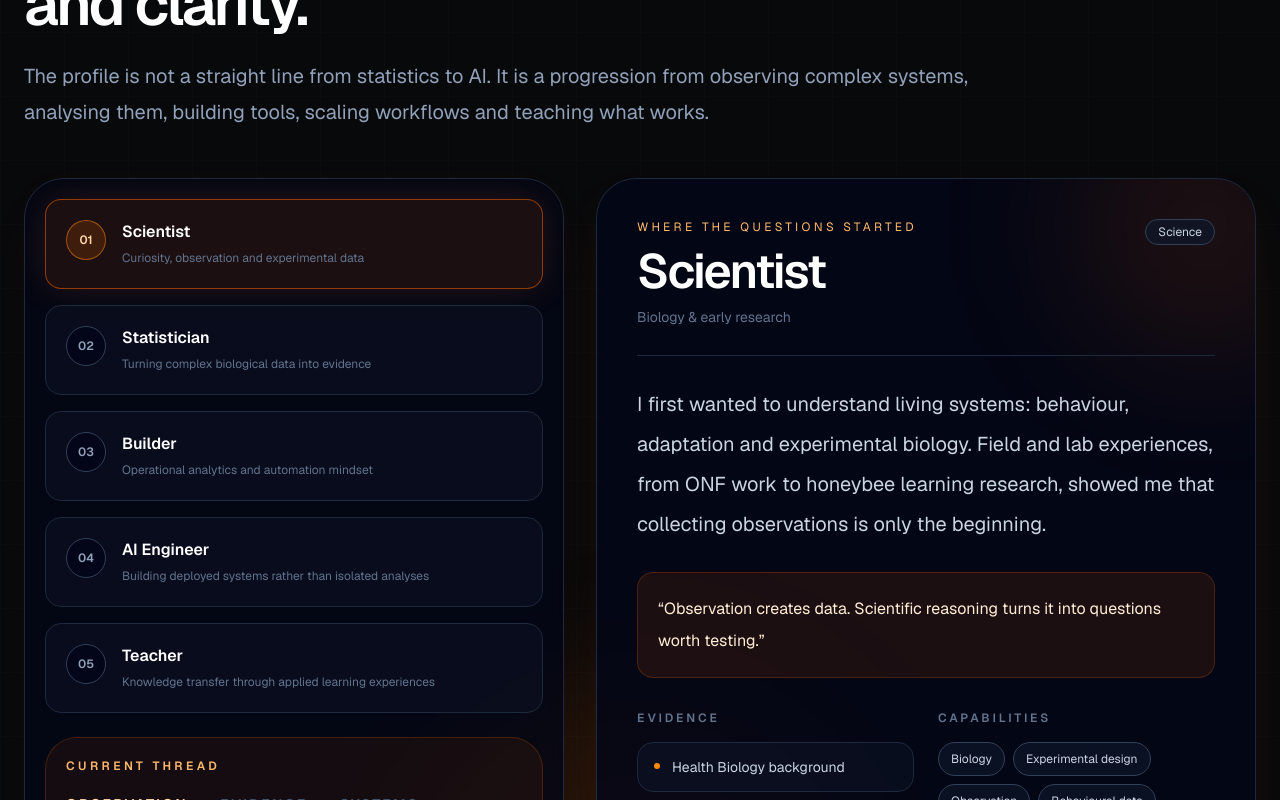
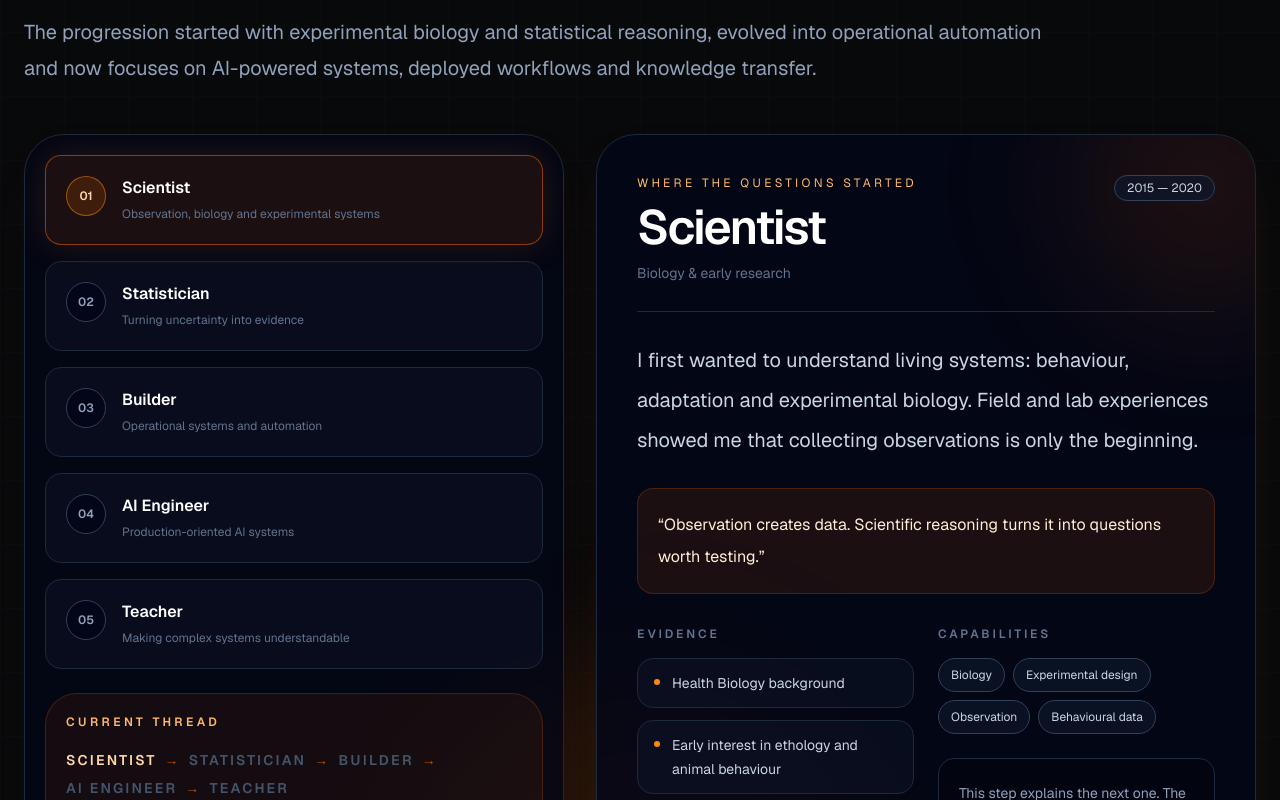
Before and after one commit to RaphaelParmentier/raphael-portfolio, a Next.js app: page / in a window 1280 px wide. Shown: the part 1440-2240 px from the top of the page. Built offline with nearby package versions, Linux system fonts and the light colour scheme.

Commit message:
Refonte journey map

```diff
--- a/components/sections/JourneyMap.tsx
+++ b/components/sections/JourneyMap.tsx
@@ -1,41 +1,50 @@
 "use client";
 
+import { journeySteps } from "@/data/journey";
+import { motion } from "framer-motion";
 import { useState } from "react";
-import { AnimatePresence, motion } from "framer-motion";
-import { journeySteps } from "@/data/journey";
-import SectionHeader from "@/components/ui/SectionHeader";
 
-const principles = ["Observation", "Evidence", "Systems", "Scale", "Clarity"];
+const principles = ["Scientist", "Statistician", "Builder", "AI Engineer", "Teacher"];
 
 export default function JourneyMap() {
-  const [activeId, setActiveId] = useState(journeySteps[0].id);
-  const activeIndex = journeySteps.findIndex((step) => step.id === activeId);
-  const activeStep =
-    journeySteps.find((step) => step.id === activeId) ?? journeySteps[0];
+  const [activeStep, setActiveStep] = useState(journeySteps[0]);
+
+  const activeIndex = journeySteps.findIndex((step) => step.id === activeStep.id);
 
   return (
     <section
       id="journey"
-      className="relative z-10 mx-auto max-w-[112rem] px-5 py-24 sm:px-6 lg:py-32 2xl:py-40 2xl:px-10"
+      className="relative z-10 mx-auto max-w-[112rem] px-5 py-24 sm:px-6 lg:py-32 2xl:px-10 2xl:py-40"
     >
-      <SectionHeader
-        eyebrow="Journey Map"
-        title="A trajectory built around evidence, systems and clarity."
-        description="The profile is not a straight line from statistics to AI. It is a progression from observing complex systems, analysing them, building tools, scaling workflows and teaching what works."
-      />
+      <div className="max-w-6xl">
+        <p className="text-xs font-semibold uppercase tracking-[0.28em] text-orange-400 sm:text-sm 2xl:text-base">
+          Journey Map
+        </p>
 
-      <div className="mt-12 grid gap-8 lg:grid-cols-[0.9fr_1.1fr] lg:items-stretch 2xl:mt-16 2xl:gap-12">
+        <h2 className="mt-4 max-w-6xl text-4xl font-semibold tracking-[-0.045em] text-white sm:text-5xl lg:text-6xl 2xl:text-[5.2rem] 2xl:leading-[0.92]">
+          From biological research to AI systems and operational decision support.
+        </h2>
+
+        <p className="mt-6 max-w-5xl text-base leading-8 text-slate-400 sm:text-lg xl:text-xl xl:leading-9 2xl:text-[1.3rem] 2xl:leading-10">
+          The progression started with experimental biology and statistical reasoning, evolved into
+          operational automation and now focuses on AI-powered systems, deployed workflows and
+          knowledge transfer.
+        </p>
+      </div>
+
+      <div className="mt-12 grid gap-8 xl:grid-cols-[0.9fr_1.1fr] xl:items-stretch 2xl:mt-16 2xl:gap-12">
         <div className="rounded-[2.5rem] border border-slate-800 bg-slate-950/70 p-4 shadow-2xl shadow-orange-500/5 backdrop-blur sm:p-5 2xl:p-7">
-          <div className="flex gap-3 overflow-x-auto pb-2 lg:grid lg:gap-4 lg:overflow-visible lg:pb-0">
+          <div className="flex gap-3 overflow-x-auto pb-2 xl:grid xl:gap-4 xl:overflow-visible xl:pb-0">
             {journeySteps.map((step, index) => {
-              const isActive = step.id === activeId;
+              const isActive = step.id === activeStep.id;
 
               return (
-                <button
+                <motion.button
                   key={step.id}
                   type="button"
-                  onClick={() => setActiveId(step.id)}
-                  className={`group min-w-[250px] rounded-2xl border p-4 text-left transition lg:min-w-0 xl:p-5 2xl:p-6 ${
+                  whileHover={{ scale: 1.01 }}
+                  onClick={() => setActiveStep(step)}
+                  className={`group min-w-[250px] rounded-2xl border p-4 text-left transition xl:min-w-0 xl:p-5 2xl:p-6 ${
                     isActive
                       ? "border-orange-500/50 bg-orange-500/10 shadow-[0_0_34px_rgba(233,121,45,0.16)]"
                       : "border-slate-800 bg-slate-900/40 hover:border-slate-700 hover:bg-slate-900/70"
@@ -56,57 +65,51 @@ export default function JourneyMap() {
                       <span className="block text-base font-semibold text-white 2xl:text-xl">
                         {step.title}
                       </span>
+
                       <span className="mt-1 block text-xs leading-5 text-slate-500 2xl:text-base 2xl:leading-7">
                         {step.subtitle}
                       </span>
                     </span>
                   </div>
-                </button>
+                </motion.button>
               );
             })}
           </div>
 
-          <div className="mt-6 hidden rounded-[2rem] border border-orange-500/20 bg-orange-500/[0.07] p-5 lg:block 2xl:mt-8 2xl:p-7">
+          <div className="mt-6 rounded-[2rem] border border-orange-500/20 bg-orange-500/[0.07] p-5 2xl:mt-8 2xl:p-7">
             <p className="text-xs font-semibold uppercase tracking-[0.28em] text-orange-300 2xl:text-sm">
-              Current thread
+              Current Thread
             </p>
 
             <div className="mt-5 flex flex-wrap items-center gap-2 text-sm font-semibold uppercase tracking-[0.16em] text-slate-500 2xl:text-base">
               {principles.map((principle, index) => (
                 <span key={principle} className="flex items-center gap-2">
-                  <span
-                    className={
-                      index <= activeIndex ? "text-orange-200" : "text-slate-600"
-                    }
-                  >
+                  <span className={index <= activeIndex ? "text-orange-200" : "text-slate-600"}>
                     {principle}
                   </span>
-                  {index < principles.length - 1 && (
-                    <span className="text-orange-500/70">→</span>
-                  )}
+
+                  {index < principles.length - 1 && <span className="text-orange-500/70">→</span>}
                 </span>
               ))}
             </div>
 
             <p className="mt-5 text-sm leading-7 text-orange-100/80 2xl:text-base 2xl:leading-8">
-              Each step adds one layer to the same operating logic: turning
-              complex information into decisions people can use.
+              Each step adds one layer to the same operating logic: turning complex information into
+              decisions people can use.
             </p>
           </div>
         </div>
 
-        <div className="relative overflow-hidden rounded-[2.5rem] border border-slate-800 bg-slate-950/75 p-6 shadow-2xl shadow-orange-500/10 sm:p-8 lg:p-10 2xl:p-12">
-          <div className="absolute right-0 top-0 h-72 w-72 translate-x-1/3 -translate-y-1/3 rounded-full bg-orange-500/10 blur-3xl" />
-
-          <AnimatePresence mode="wait">
         <motion.div
           key={activeStep.id}
           initial={{ opacity: 0, y: 18 }}
           animate={{ opacity: 1, y: 0 }}
-              exit={{ opacity: 0, y: -12 }}
           transition={{ duration: 0.28, ease: "easeOut" }}
-              className="relative z-10"
+          className="relative overflow-hidden rounded-[2.5rem] border border-slate-800 bg-slate-950/75 p-6 shadow-2xl shadow-orange-500/10 sm:p-8 lg:p-10 2xl:p-12"
         >
+          <div className="absolute right-0 top-0 h-72 w-72 translate-x-1/3 -translate-y-1/3 rounded-full bg-orange-500/10 blur-3xl" />
+
+          <div className="relative z-10">
             <div className="flex flex-col gap-4 border-b border-slate-800 pb-7 sm:flex-row sm:items-start sm:justify-between 2xl:pb-9">
               <div>
                 <p className="text-xs uppercase tracking-[0.28em] text-orange-300 2xl:text-sm">
@@ -117,13 +120,11 @@ export default function JourneyMap() {
                   {activeStep.title}
                 </h3>
 
-                  <p className="mt-3 text-sm text-slate-500 2xl:text-lg">
-                    {activeStep.period}
-                  </p>
+                <p className="mt-3 text-sm text-slate-500 2xl:text-lg">{activeStep.period}</p>
               </div>
 
-                <span className="w-fit rounded-full border border-slate-700 bg-slate-900/70 px-3 py-1 text-xs text-slate-300 2xl:text-sm">
-                  {activeStep.shortTitle}
+              <span className="w-fit whitespace-nowrap rounded-full border border-slate-700 bg-slate-900/70 px-3 py-1 text-xs text-slate-300 2xl:text-sm">
+                {activeStep.badge}
               </span>
             </div>
 
@@ -148,6 +149,7 @@ export default function JourneyMap() {
                       className="flex gap-3 rounded-2xl border border-slate-800 bg-slate-900/45 px-4 py-3 2xl:px-5 2xl:py-4"
                     >
                       <span className="mt-2 h-1.5 w-1.5 shrink-0 rounded-full bg-orange-400" />
+
                       <span className="text-sm leading-6 text-slate-300 2xl:text-base 2xl:leading-7">
                         {item}
                       </span>
@@ -174,16 +176,15 @@ export default function JourneyMap() {
 
                 <div className="mt-6 rounded-2xl border border-slate-800 bg-black/20 p-5 2xl:p-6">
                   <p className="text-sm leading-7 text-slate-400 2xl:text-base 2xl:leading-8">
-                      This step explains the next one. The portfolio is designed
-                      as a path, not a chronology: each identity adds a practical
-                      layer to the way I build data and AI systems.
+                    This step explains the next one. The portfolio is designed as a path, not a
+                    chronology: each identity adds a practical layer to the way I build data and AI
+                    systems.
                   </p>
                 </div>
               </div>
             </div>
+          </div>
         </motion.div>
-          </AnimatePresence>
-        </div>
       </div>
     </section>
   );
--- a/data/journey.ts
+++ b/data/journey.ts
@@ -4,6 +4,7 @@ export type JourneyStep = {
   shortTitle: string;
   subtitle: string;
   period: string;
+  badge: string;
   eyebrow: string;
   narrative: string;
   realization: string;
@@ -16,11 +17,12 @@ export const journeySteps: JourneyStep[] = [
     id: "scientist",
     title: "Scientist",
     shortTitle: "Science",
-    subtitle: "Curiosity, observation and experimental data",
+    subtitle: "Observation, biology and experimental systems",
     period: "Biology & early research",
+    badge: "2015 — 2020",
     eyebrow: "Where the questions started",
     narrative:
-      "I first wanted to understand living systems: behaviour, adaptation and experimental biology. Field and lab experiences, from ONF work to honeybee learning research, showed me that collecting observations is only the beginning.",
+      "I first wanted to understand living systems: behaviour, adaptation and experimental biology. Field and lab experiences showed me that collecting observations is only the beginning.",
     realization:
       "Observation creates data. Scientific reasoning turns it into questions worth testing.",
     proof: [
@@ -35,77 +37,85 @@ export const journeySteps: JourneyStep[] = [
     id: "statistician",
     title: "Statistician",
     shortTitle: "Statistics",
-    subtitle: "Turning complex biological data into evidence",
-    period: "Bioinformatics & Biostatistics",
+    subtitle: "Turning uncertainty into evidence",
+    period: "Bioinformatics, Biostatistics & Pharma R&D",
+    badge: "2019 — 2024",
     eyebrow: "From observation to inference",
     narrative:
-      "Bioinformatics and biostatistics became the bridge between scientific curiosity and reliable conclusions. CRISPR prediction, large-scale biological datasets and sperm whale behaviour analysis made the limits of intuition obvious.",
+      "From CRISPR prediction research to sperm whale behavioural analysis and pharmaceutical R&D at GSK and Sanofi, I learned how difficult it is to extract reliable conclusions from noisy biological data.",
     realization:
-      "Data becomes evidence only through rigorous analysis, reproducible workflows and honest uncertainty management.",
+      "Statistics became the bridge between experimental complexity and actionable evidence.",
     proof: [
-      "Master in Bioinformatics and Biostatistics",
-      "CRISPR prediction and supervised learning exposure",
-      "Big Data, SQL and statistical modelling foundations",
-      "Behavioural analysis under uncertainty on ecological data",
+      "CRISPRdb statistical validation",
+      "Unsupervised learning on sperm whale sonar exposure",
+      "Biostatistics in regulated pharmaceutical R&D environments",
+      "Experimental uncertainty and scientific decision support",
     ],
-    tools: ["R", "SQL", "Statistics", "Machine Learning", "Big Data"],
+    tools: [
+      "Statistics",
+      "Bioinformatics",
+      "Experimental design",
+      "Machine learning",
+      "R&D workflows",
+    ],
   },
   {
     id: "builder",
     title: "Builder",
     shortTitle: "Builder",
-    subtitle: "Operational analytics and automation mindset",
+    subtitle: "Operational systems and automation",
     period: "Serebis · 2024 — 2026",
+    badge: "2024 — 2026",
     eyebrow: "The automation pivot",
     narrative:
-      "Serebis moved me closer to concrete business problems: fragmented information, repetitive reporting and operational decisions that needed faster feedback loops. I started building tools to reduce manual work and improve visibility.",
-    realization:
-      "Analysis creates insight. Systems create impact.",
+      "At Serebis, the focus shifted from research environments to operational constraints: inventory, maintenance, reporting and workflow automation. Building internal tools revealed the gap between analysis and usable systems.",
+    realization: "An analysis only matters if people can actually use it inside a workflow.",
     proof: [
-      "Automated reporting workflows for recurring operational follow-up",
-      "Excel export consolidation and reliability checks",
-      "Inventory monitoring and anomaly-oriented analysis",
-      "Maintenance tracking dashboards and decision-support indicators",
+      "Operational analytics",
+      "Reporting automation",
+      "Internal decision-support tools",
+      "Process structuring",
     ],
-    tools: ["Process analysis", "Automation", "Dashboards", "Reporting", "Operations"],
+    tools: ["Automation", "Workflow design", "Business operations", "R Shiny", "Internal tooling"],
   },
   {
     id: "engineer",
     title: "AI Engineer",
     shortTitle: "AI",
-    subtitle: "Building deployed systems rather than isolated analyses",
+    subtitle: "Production-oriented AI systems",
     period: "Current transition",
+    badge: "2026 — Present",
     eyebrow: "From tools to products",
     narrative:
-      "AI engineering became the natural extension of my previous work. Statistics taught me how to analyse. Operations taught me where friction lives. Software and AI now let me build systems that scale this reasoning.",
-    realization:
-      "AI scales analytical thinking when it is connected to workflows, interfaces and real decisions.",
+      "The next step was not only analysing information, but designing complete AI-powered systems: data ingestion, scoring, reporting and decision-support pipelines.",
+    realization: "AI became a systems problem: architecture, workflows, interfaces and deployment.",
     proof: [
-      "Current AI Engineering training path",
-      "Full-stack AI Data Quality Auditor deployed with frontend and backend",
-      "LLM-assisted reporting and validation workflows",
-      "Career Intelligence Assistant planned as an opportunity decision-support system",
+      "AI Data Quality Auditor",
+      "Deployed analytical APIs",
+      "LLM-assisted reporting workflows",
+      "Career Intelligence Assistant",
     ],
-    tools: ["Next.js", "FastAPI", "Python", "LLMs", "Deployment"],
+    tools: ["FastAPI", "Next.js", "LangChain", "Cloud deployment", "AI workflows"],
   },
   {
     id: "teacher",
     title: "Teacher",
     shortTitle: "Teaching",
-    subtitle: "Knowledge transfer through applied learning experiences",
+    subtitle: "Making complex systems understandable",
     period: "Télécom SudParis · 2024 — Present",
+    badge: "2024 — Present",
     eyebrow: "Clarity as a discipline",
     narrative:
-      "Teaching forced me to make complex ideas usable. After early interventions in Big Data for healthcare, databases, statistics and machine learning, I designed a Strategic Data Analytics course for a Marketing Digital major.",
+      "Teaching became a natural extension of the work: turning statistical reasoning, AI systems and analytical workflows into practical learning experiences.",
     realization:
-      "Teaching forces clarity: if people cannot use the concept, they have not really learned it.",
+      "Understanding is not enough. Students need systems they can explore and build with.",
     proof: [
-      "2024-2025 guest lectures in Big Data, databases, statistics and ML",
-      "2026 Strategic Data Analytics pilot course",
-      "Course integrated into the official curriculum after strong feedback",
-      "Teaching Brain Lab built to move beyond static slides",
+      "Strategic Data Analytics course",
+      "Big Data & healthcare interventions",
+      "Interactive teaching systems",
+      "Teaching Brain Lab",
     ],
-    tools: ["Statistics", "Big Data", "Data literacy", "AI education", "Learning design"],
+    tools: ["Pedagogy", "Knowledge transfer", "Learning systems", "Communication"],
   },
 ];
 
```
Also changed, not shown: components/sections/Hero.tsx (+4 -16 lines). Lines whose indentation alone changed are shown as unchanged.
